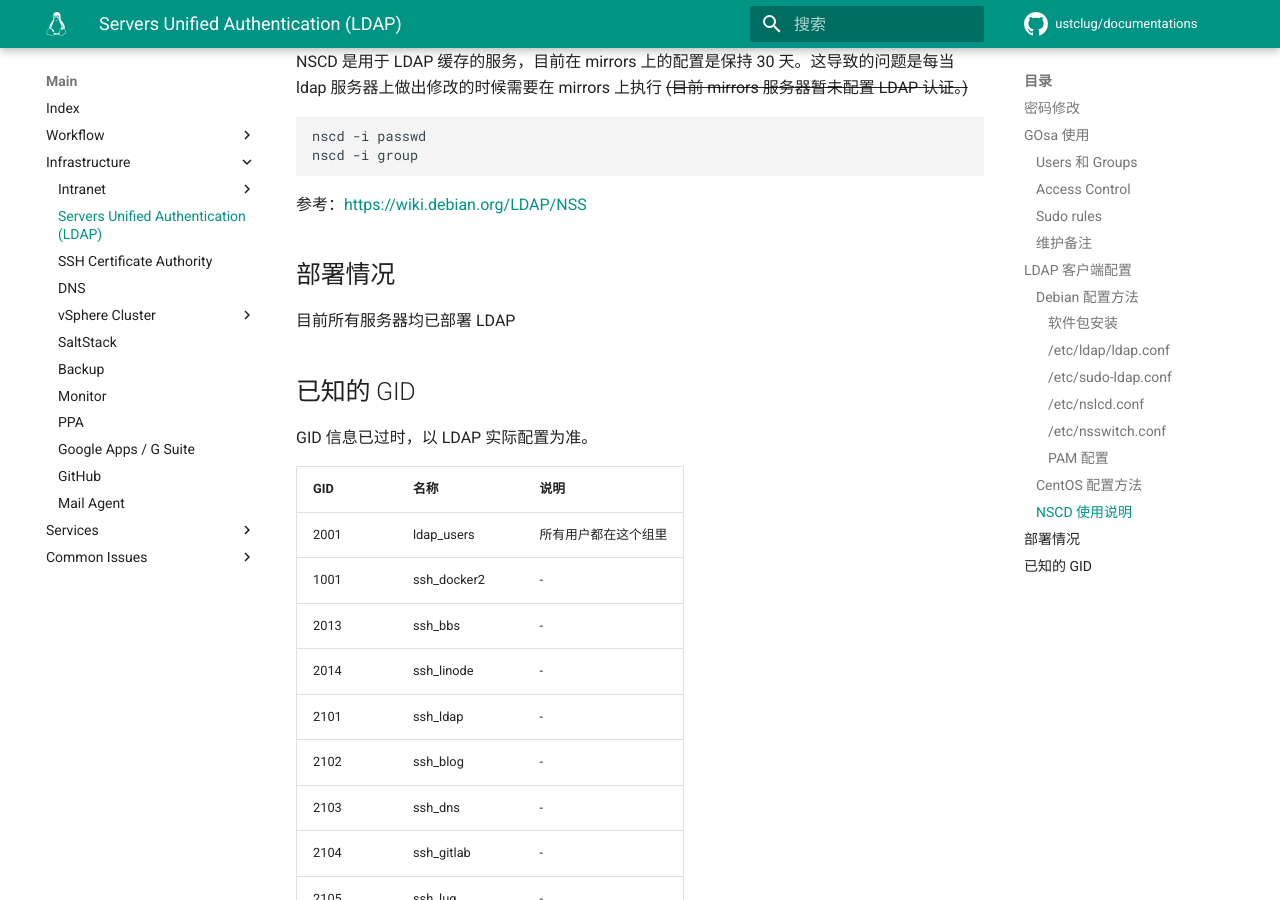
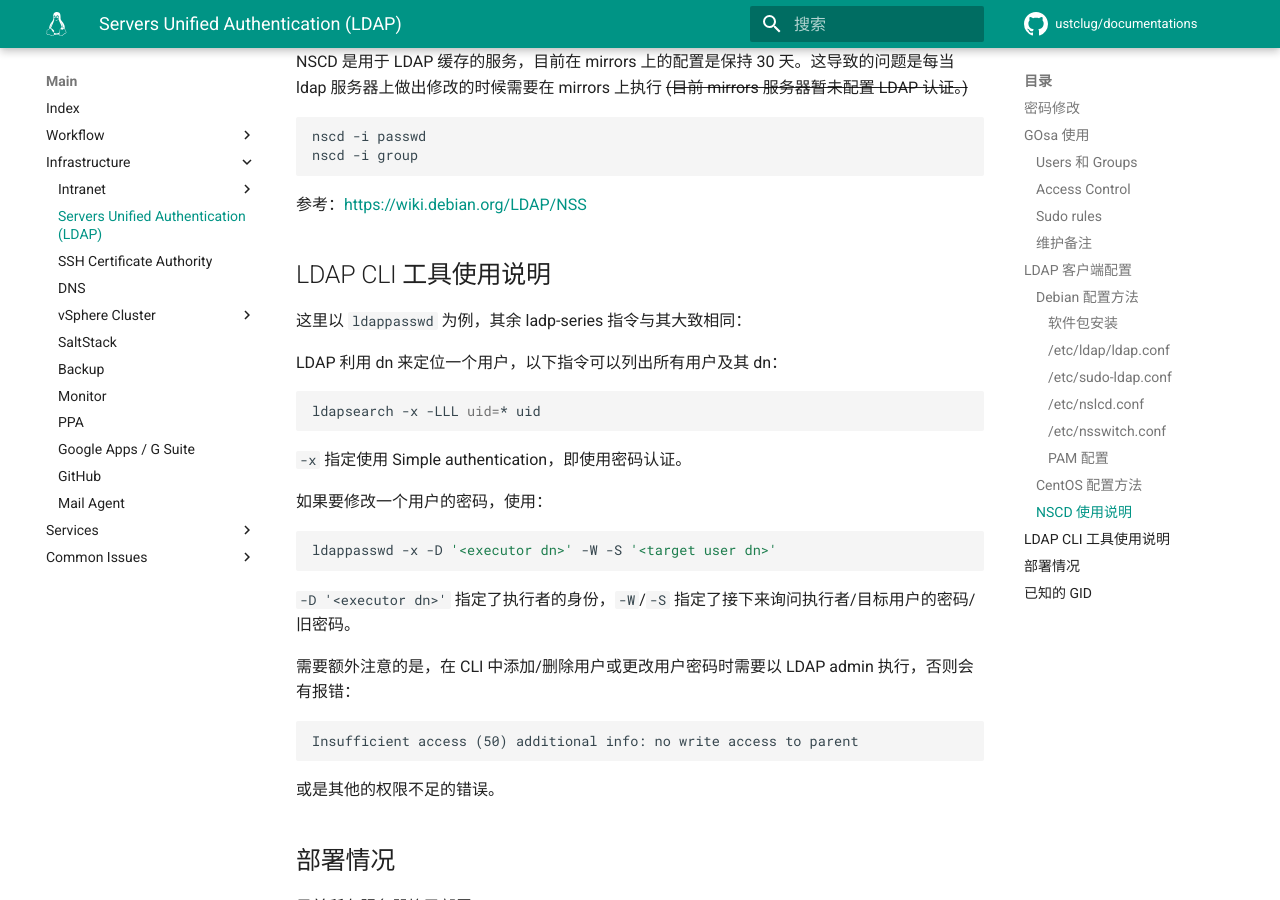
Before and after one commit to ustclug/documentations, an MkDocs documentation site: the page built from docs/infrastructure/ldap.md, in a window 1280 px wide and 900 px high, scrolled down 4951 px. Built offline with MkDocs 1.6.1 and Material for MkDocs 9.7.7, drawn with Linux system fonts in a browser that asks for light colours; comment, search, counter and statistics services are not loaded.

Commit message:
Add LDAP CLI tool guide and Gosa user page error FAQ

````diff
--- a/docs/infrastructure/ldap.md
+++ b/docs/infrastructure/ldap.md
@@ -212,6 +212,34 @@ nscd -i group
 
 参考：<https://wiki.debian.org/LDAP/NSS>
 
+## LDAP CLI 工具使用说明
+
+这里以 `ldappasswd` 为例，其余 ladp-series 指令与其大致相同：
+
+LDAP 利用 dn 来定位一个用户，以下指令可以列出所有用户及其 dn：
+
+```shell
+ldapsearch -x -LLL uid=* uid
+```
+
+`-x` 指定使用 Simple authentication，即使用密码认证。
+
+如果要修改一个用户的密码，使用：
+
+```shell
+ldappasswd -x -D '<executor dn>' -W -S '<target user dn>'
+```
+
+`-D '<executor dn>'` 指定了执行者的身份，`-W`/`-S` 指定了接下来询问执行者/目标用户的密码/旧密码。
+
+需要额外注意的是，在 CLI 中添加/删除用户或更改用户密码时需要以 LDAP admin 执行，否则会有报错：
+
+```
+Insufficient access (50) additional info: no write access to parent
+```
+
+或是其他的权限不足的错误。
+
 ## 部署情况
 
 目前所有服务器均已部署 LDAP
````
Also changed, not shown: docs/faq/ldap.md (added, +24 -0 lines).
